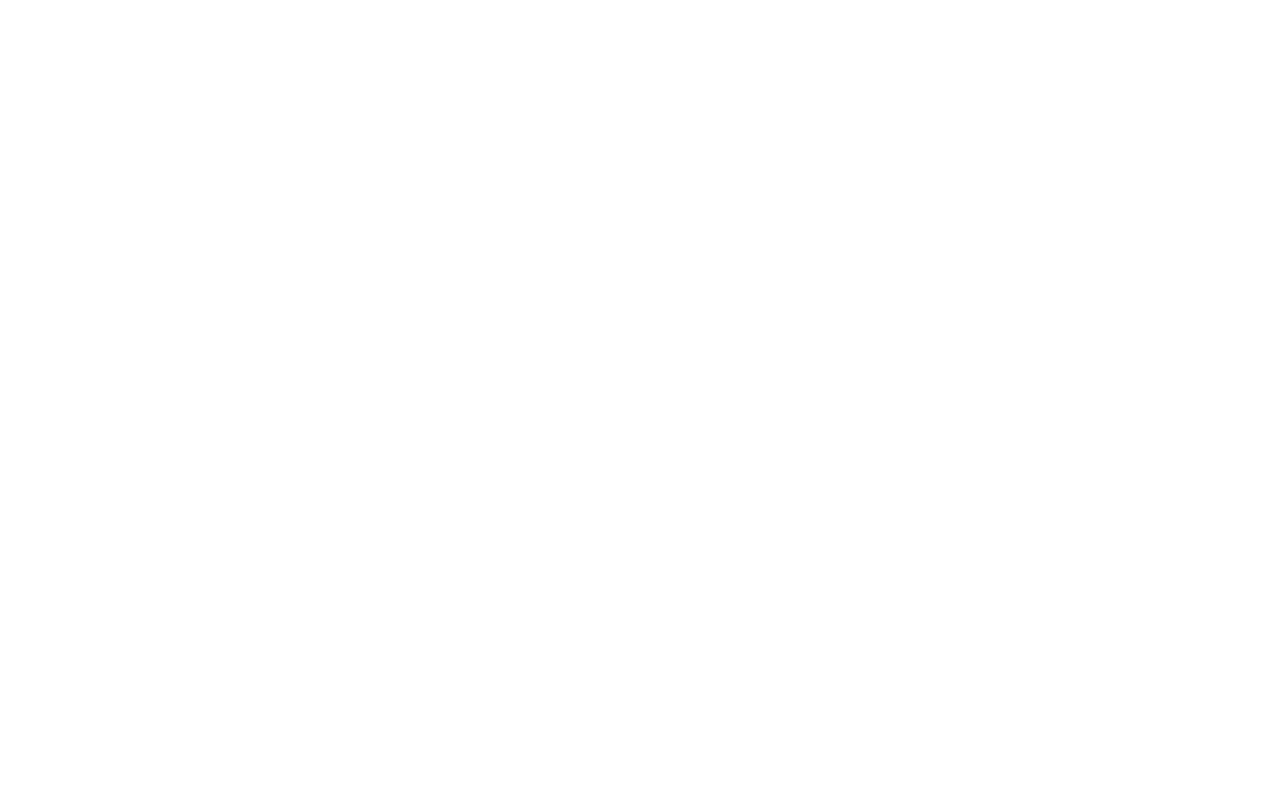
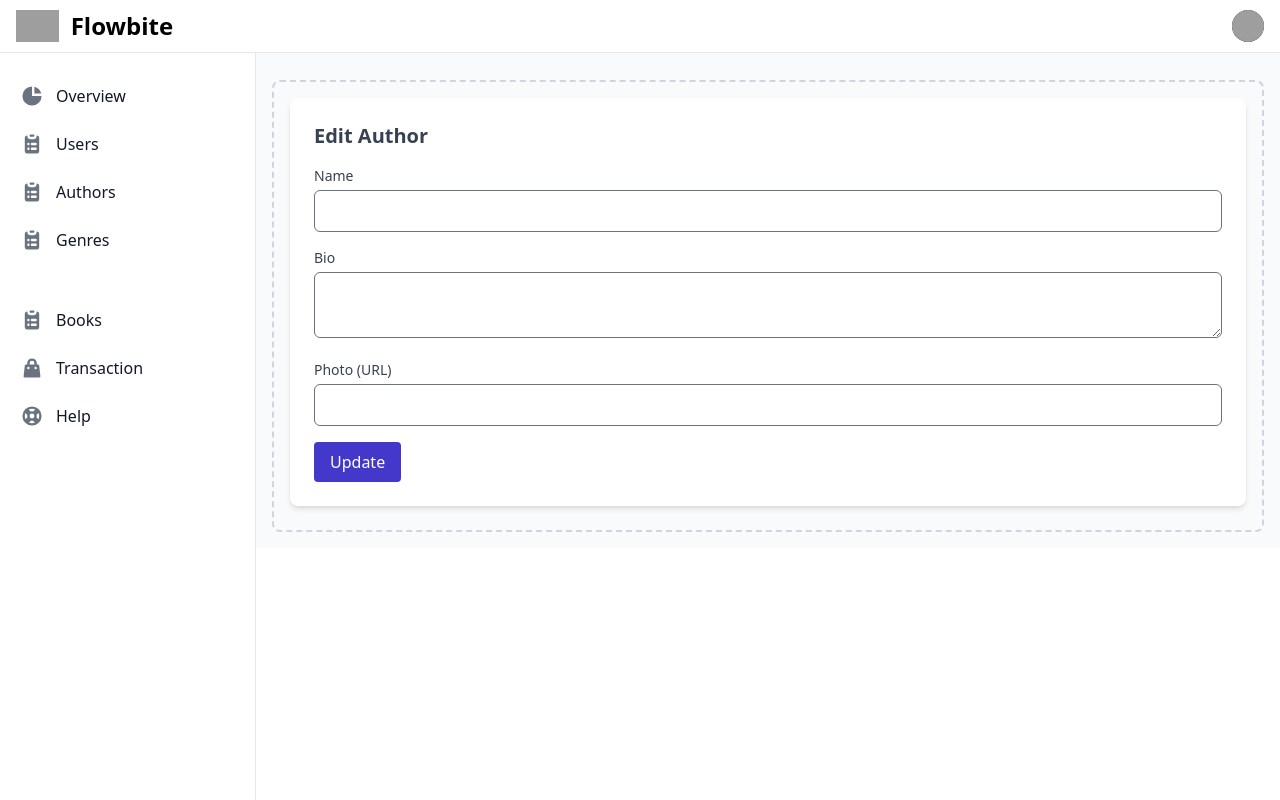
Before and after one commit to adtfbr/booksales-fe, a React (Vite) app: page /admin/authors/edit/1 in a window 1280 px wide. Before the commit this address had no page. Built offline with nearby package versions, Linux system fonts and the light colour scheme; no server answers; grey boxes are pictures that could not be loaded.

Commit message:
tugas pertemuan 2

```diff
--- a/src/App.jsx
+++ b/src/App.jsx
@@ -12,6 +12,8 @@
 import AuthorCreate from "./pages/admin/authors/create";
 import AdminGenres from "./pages/admin/genres";
 import GenreCreate from "./pages/admin/genres/create";
+import AuthorEdit from "./pages/admin/authors/edit";
+import GenreEdit from "./pages/admin/genres/edit";
 
 function App() {
   return (
@@ -42,12 +44,14 @@
             <Route path="authors">
               <Route index element={<AdminAuthors />} />
               <Route path="create" element={<AuthorCreate />} />
+              <Route path="edit/:id" element={<AuthorEdit />} />
             </Route>
 
             {/* Genres */}
             <Route path="genres">
               <Route index element={<AdminGenres />} />
               <Route path="create" element={<GenreCreate />} />
+              <Route path="edit/:id" element={<GenreEdit />} />
             </Route>
           </Route>
         </Routes>
--- a/src/_services/genres.js
+++ b/src/_services/genres.js
@@ -2,16 +2,35 @@
 
 export const getGenres = async () => {
   const { data } = await API.get("/genres");
-  return data.data
-
-}
+  return data.data;
+};
 
 export const createGenre = async (data) => {
   try {
-    const response = await API.post("/genres", data)
-    return response.data
+    const response = await API.post("/genres", data);
+    return response.data;
   } catch (error) {
     console.log(error);
-    throw error
+    throw error;
   }
-}
+};
+
+export const updateGenre = async (id, data) => {
+  try {
+    const response = await API.put(`/genres/${id}`, data);
+    return response.data;
+  } catch (error) {
+    console.log(error);
+    throw error;
+  }
+};
+
+export const deleteGenre = async (id) => {
+  try {
+    const response = await API.delete(`/genres/${id}`);
+    return response.data;
+  } catch (error) {
+    console.log(error);
+    throw error;
+  }
+};
--- /dev/null
+++ b/src/pages/admin/authors/edit.jsx
@@ -0,0 +1,65 @@
+import { useState, useEffect } from "react";
+import { useParams, useNavigate } from "react-router-dom";
+import { updateAuthor, getAuthors } from "../../../_services/authors";
+
+export default function AuthorEdit() {
+  const { id } = useParams();
+  const navigate = useNavigate();
+  const [form, setForm] = useState({ name: "", bio: "", photo: "" });
+
+  useEffect(() => {
+    const fetchAuthor = async () => {
+      const data = await getAuthors();
+      const author = data.find((a) => a.id === parseInt(id));
+      if (author) setForm(author);
+    };
+    fetchAuthor();
+  }, [id]);
+
+  const handleSubmit = async (e) => {
+    e.preventDefault();
+    await updateAuthor(id, form);
+    navigate("/admin/authors");
+  };
+
+  return (
+    <div className="p-6 bg-white dark:bg-gray-800 rounded-lg shadow-md">
+      <h2 className="text-xl font-semibold mb-4 text-gray-700 dark:text-white">Edit Author</h2>
+      <form onSubmit={handleSubmit} className="space-y-4">
+        <div>
+          <label className="block mb-1 text-sm font-medium text-gray-700 dark:text-gray-200">Name</label>
+          <input
+            type="text"
+            className="w-full p-2 border rounded-md"
+            value={form.name}
+            onChange={(e) => setForm({ ...form, name: e.target.value })}
+            required
+          />
+        </div>
+        <div>
+          <label className="block mb-1 text-sm font-medium text-gray-700 dark:text-gray-200">Bio</label>
+          <textarea
+            className="w-full p-2 border rounded-md"
+            value={form.bio || ""}
+            onChange={(e) => setForm({ ...form, bio: e.target.value })}
+          />
+        </div>
+        <div>
+          <label className="block mb-1 text-sm font-medium text-gray-700 dark:text-gray-200">Photo (URL)</label>
+          <input
+            type="text"
+            className="w-full p-2 border rounded-md"
+            value={form.photo || ""}
+            onChange={(e) => setForm({ ...form, photo: e.target.value })}
+          />
+        </div>
+        <button
+          type="submit"
+          className="px-4 py-2 text-white bg-indigo-700 rounded hover:bg-indigo-800"
+        >
+          Update
+        </button>
+      </form>
+    </div>
+  );
+}
--- a/src/pages/admin/authors/index.jsx
+++ b/src/pages/admin/authors/index.jsx
@@ -1,17 +1,25 @@
 import { useEffect, useState } from "react";
 import { Link } from "react-router-dom";
-import { getAuthors } from "../../../_services/authors";
+import { getAuthors, deleteAuthor } from "../../../_services/authors";
 
 export default function AdminAuthors() {
   const [authors, setAuthors] = useState([]);
 
   useEffect(() => {
+    fetchAuthors();
+  }, []);
+
   const fetchAuthors = async () => {
     const data = await getAuthors();
     setAuthors(data);
   };
+
+  const handleDelete = async (id) => {
+    if (confirm("Yakin ingin menghapus author ini?")) {
+      await deleteAuthor(id);
       fetchAuthors();
-  }, []);
+    }
+  };
 
   return (
     <section className="bg-gray-50 dark:bg-gray-900 p-4 sm:p-6">
@@ -30,18 +38,10 @@
           <table className="w-full text-sm text-left text-gray-500 dark:text-gray-400">
             <thead className="text-xs text-gray-700 uppercase bg-gray-50 dark:bg-gray-700 dark:text-gray-400">
               <tr>
-                    <th scope="col" className="px-4 py-3">
-                      Photo
-                    </th>
-                    <th scope="col" className="px-4 py-3">
-                      Name
-                    </th>
-                    <th scope="col" className="px-4 py-3">
-                      Bio
-                    </th>
-                    <th scope="col" className="px-4 py-3">
-                      <span className="sr-only">Actions</span>
-                    </th>
+                <th className="px-4 py-3">Photo</th>
+                <th className="px-4 py-3">Name</th>
+                <th className="px-4 py-3">Bio</th>
+                <th className="px-4 py-3 text-right">Actions</th>
               </tr>
             </thead>
             <tbody>
@@ -50,18 +50,36 @@
                   <tr key={author.id} className="border-b dark:border-gray-700">
                     <td className="px-4 py-3">
                       {author.photo ? (
-                        <img src={author.photo} alt={author.name} className="w-12 h-12 object-cover rounded-full" />
+                        <img
+                          src={author.photo}
+                          alt={author.name}
+                          className="w-12 h-12 object-cover rounded-full"
+                        />
                       ) : (
                         <span className="text-gray-400 italic">No photo</span>
                       )}
                     </td>
                     <td className="px-4 py-3">{author.name}</td>
                     <td className="px-4 py-3">{author.bio || "-"}</td>
+                    <td className="px-4 py-3 text-right">
+                      <Link
+                        to={`/admin/authors/edit/${author.id}`}
+                        className="bg-yellow-500 text-white px-3 py-1 rounded mr-2"
+                      >
+                        Edit
+                      </Link>
+                      <button
+                        onClick={() => handleDelete(author.id)}
+                        className="bg-red-600 text-white px-3 py-1 rounded"
+                      >
+                        Delete
+                      </button>
+                    </td>
                   </tr>
                 ))
               ) : (
                 <tr>
-                  <td colSpan="3" className="px-4 py-3 text-center text-gray-500">
+                  <td colSpan="4" className="px-4 py-3 text-center text-gray-500">
                     No authors found.
                   </td>
                 </tr>
--- /dev/null
+++ b/src/pages/admin/genres/edit.jsx
@@ -0,0 +1,56 @@
+import { useState, useEffect } from "react";
+import { useParams, useNavigate } from "react-router-dom";
+import { updateGenre, getGenres } from "../../../_services/genres";
+
+export default function GenreEdit() {
+  const { id } = useParams();
+  const navigate = useNavigate();
+  const [form, setForm] = useState({ name: "", description: "" });
+
+  useEffect(() => {
+    const fetchGenre = async () => {
+      const data = await getGenres();
+      const genre = data.find((g) => g.id === parseInt(id));
+      if (genre) setForm(genre);
+    };
+    fetchGenre();
+  }, [id]);
+
+  const handleSubmit = async (e) => {
+    e.preventDefault();
+    await updateGenre(id, form);
+    navigate("/admin/genres");
+  };
+
+  return (
+    <div className="p-6 bg-white dark:bg-gray-800 rounded-lg shadow-md">
+      <h2 className="text-xl font-semibold mb-4 text-gray-700 dark:text-white">Edit Genre</h2>
+      <form onSubmit={handleSubmit} className="space-y-4">
+        <div>
+          <label className="block mb-1 text-sm font-medium text-gray-700 dark:text-gray-200">Name</label>
+          <input
+            type="text"
+            className="w-full p-2 border rounded-md"
+            value={form.name}
+            onChange={(e) => setForm({ ...form, name: e.target.value })}
+            required
+          />
+        </div>
+        <div>
+          <label className="block mb-1 text-sm font-medium text-gray-700 dark:text-gray-200">Description</label>
+          <textarea
+            className="w-full p-2 border rounded-md"
+            value={form.description || ""}
+            onChange={(e) => setForm({ ...form, description: e.target.value })}
+          />
+        </div>
+        <button
+          type="submit"
+          className="px-4 py-2 text-white bg-indigo-700 rounded hover:bg-indigo-800"
+        >
+          Update
+        </button>
+      </form>
+    </div>
+  );
+}
--- a/src/pages/admin/genres/index.jsx
+++ b/src/pages/admin/genres/index.jsx
@@ -1,17 +1,25 @@
 import { useEffect, useState } from "react";
 import { Link } from "react-router-dom";
-import { getGenres } from "../../../_services/genres";
+import { getGenres, deleteGenre } from "../../../_services/genres";
 
 export default function AdminGenres() {
   const [genres, setGenres] = useState([]);
 
   useEffect(() => {
+    fetchGenres();
+  }, []);
+
   const fetchGenres = async () => {
     const data = await getGenres();
     setGenres(data);
   };
+
+  const handleDelete = async (id) => {
+    if (confirm("Yakin ingin menghapus genre ini?")) {
+      await deleteGenre(id);
       fetchGenres();
-  }, []);
+    }
+  };
 
   return (
     <section className="bg-gray-50 dark:bg-gray-900 p-4 sm:p-6">
@@ -30,15 +38,9 @@
           <table className="w-full text-sm text-left text-gray-500 dark:text-gray-400">
             <thead className="text-xs text-gray-700 uppercase bg-gray-50 dark:bg-gray-700 dark:text-gray-400">
               <tr>
-                    <th scope="col" className="px-4 py-3">
-                      Name
-                    </th>
-                    <th scope="col" className="px-4 py-3">
-                      Description
-                    </th>
-                    <th scope="col" className="px-4 py-3">
-                      <span className="sr-only">Actions</span>
-                    </th>
+                <th className="px-4 py-3">Name</th>
+                <th className="px-4 py-3">Description</th>
+                <th className="px-4 py-3 text-right">Actions</th>
               </tr>
             </thead>
             <tbody>
@@ -47,11 +49,25 @@
                   <tr key={genre.id} className="border-b dark:border-gray-700">
                     <td className="px-4 py-3">{genre.name}</td>
                     <td className="px-4 py-3">{genre.description || "-"}</td>
+                    <td className="px-4 py-3 text-right">
+                      <Link
+                        to={`/admin/genres/edit/${genre.id}`}
+                        className="bg-yellow-500 text-white px-3 py-1 rounded mr-2"
+                      >
+                        Edit
+                      </Link>
+                      <button
+                        onClick={() => handleDelete(genre.id)}
+                        className="bg-red-600 text-white px-3 py-1 rounded"
+                      >
+                        Delete
+                      </button>
+                    </td>
                   </tr>
                 ))
               ) : (
                 <tr>
-                  <td colSpan="2" className="px-4 py-3 text-center text-gray-500">
+                  <td colSpan="3" className="px-4 py-3 text-center text-gray-500">
                     No genres found.
                   </td>
                 </tr>
```
Also changed, not shown: src/_services/authors.js (+26 -6 lines). Lines whose indentation alone changed are shown as unchanged.
